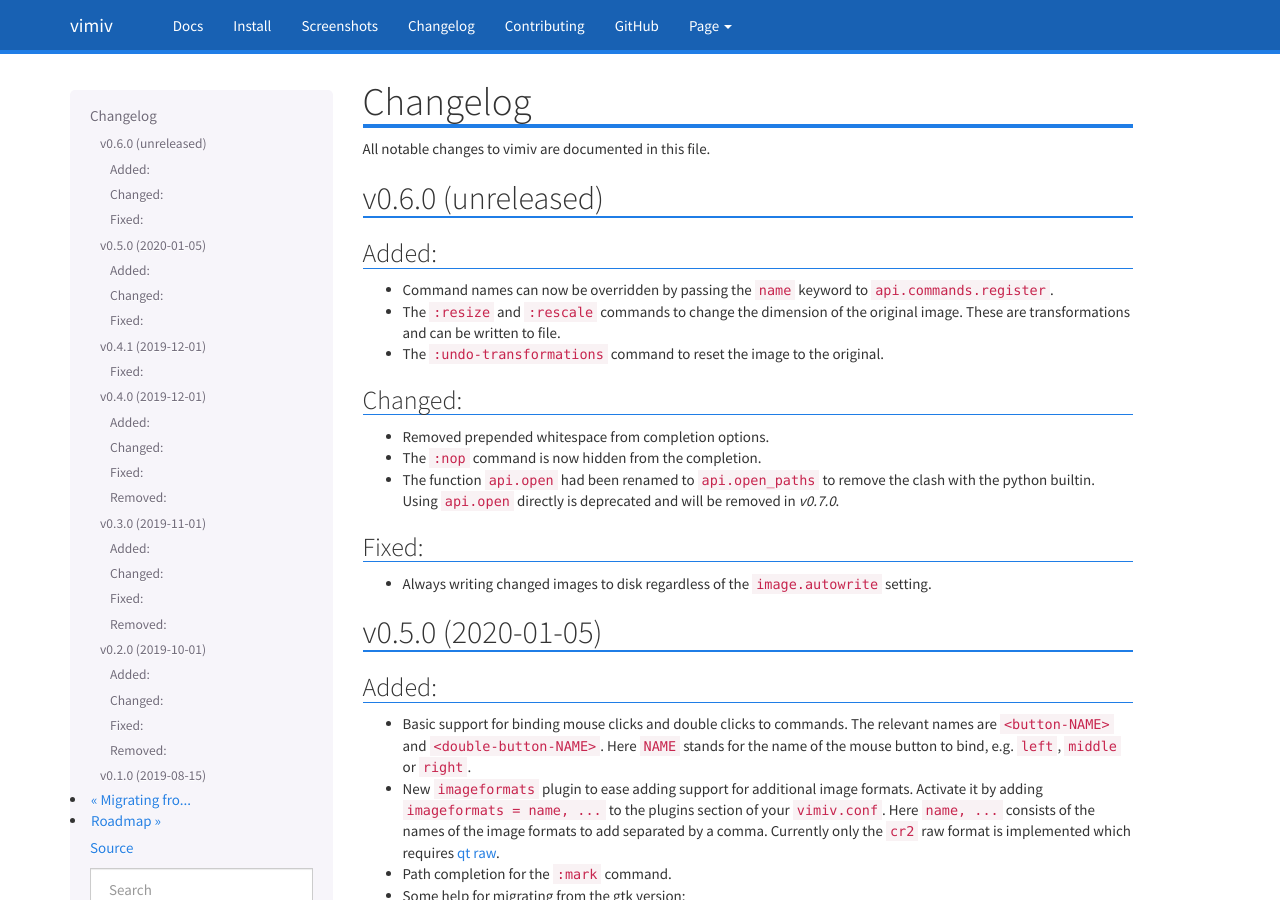
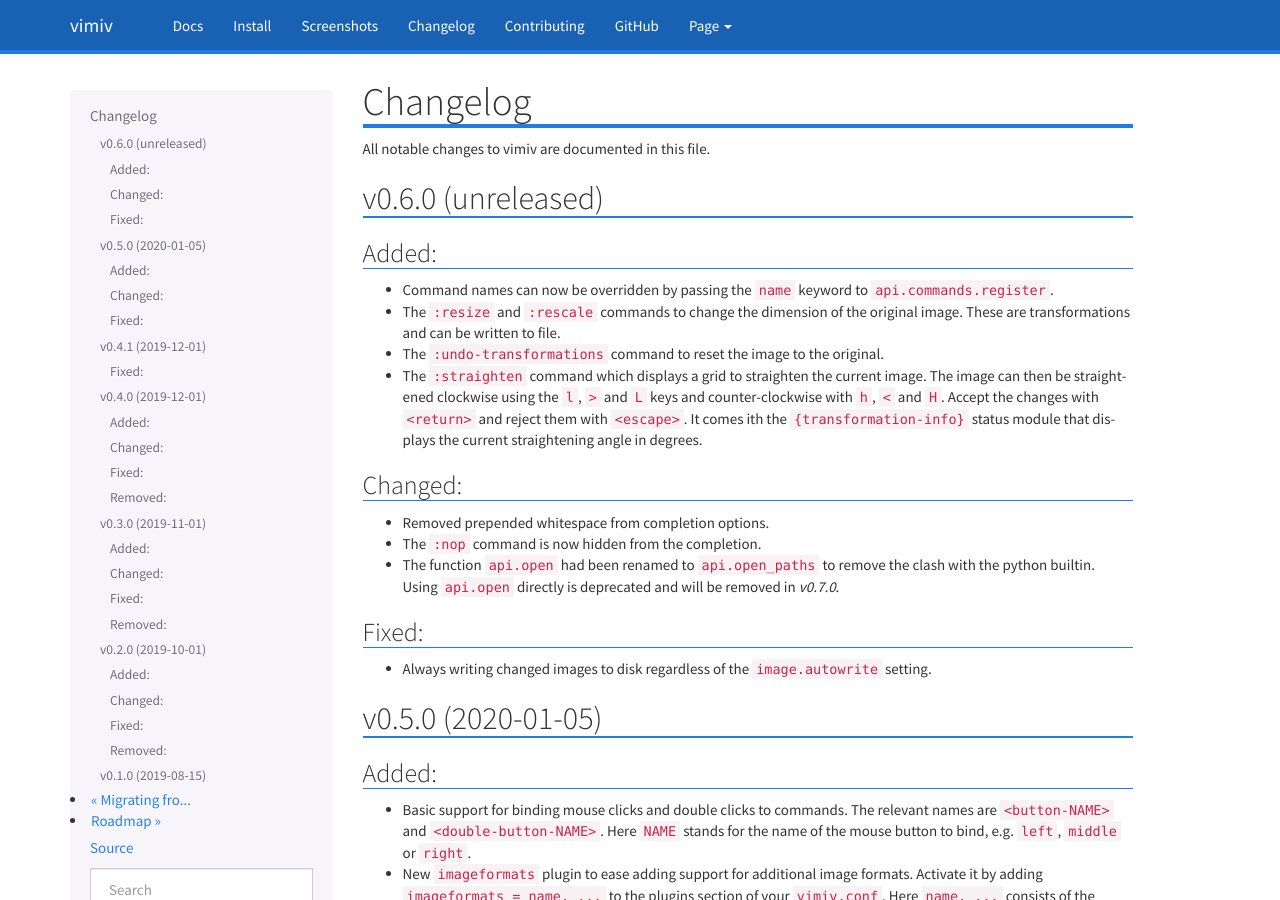
Before and after one commit to karlch/vimiv-qt, a Sphinx documentation site: the page built from docs/changelog.rst, in a window 1280 px wide and 900 px high. Built offline with Sphinx 7.4.7, drawn with Linux system fonts in a browser that asks for light colours.

Commit message:
Update documentation and changelog for :straighten

```diff
--- a/docs/changelog.rst
+++ b/docs/changelog.rst
@@ -14,6 +14,11 @@
 * The ``:resize`` and ``:rescale`` commands to change the dimension of the original
   image. These are transformations and can be written to file.
 * The ``:undo-transformations`` command to reset the image to the original.
+* The ``:straighten`` command which displays a grid to straighten the current image.
+  The image can then be straightened clockwise using the ``l``, ``>`` and ``L`` keys and
+  counter-clockwise with ``h``, ``<`` and ``H``. Accept the changes with ``<return>``
+  and reject them with ``<escape>``. It comes ith the ``{transformation-info}`` status
+  module that displays the current straightening angle in degrees.
 
 Changed:
 ^^^^^^^^
```
Also changed, not shown: 1 other file.
